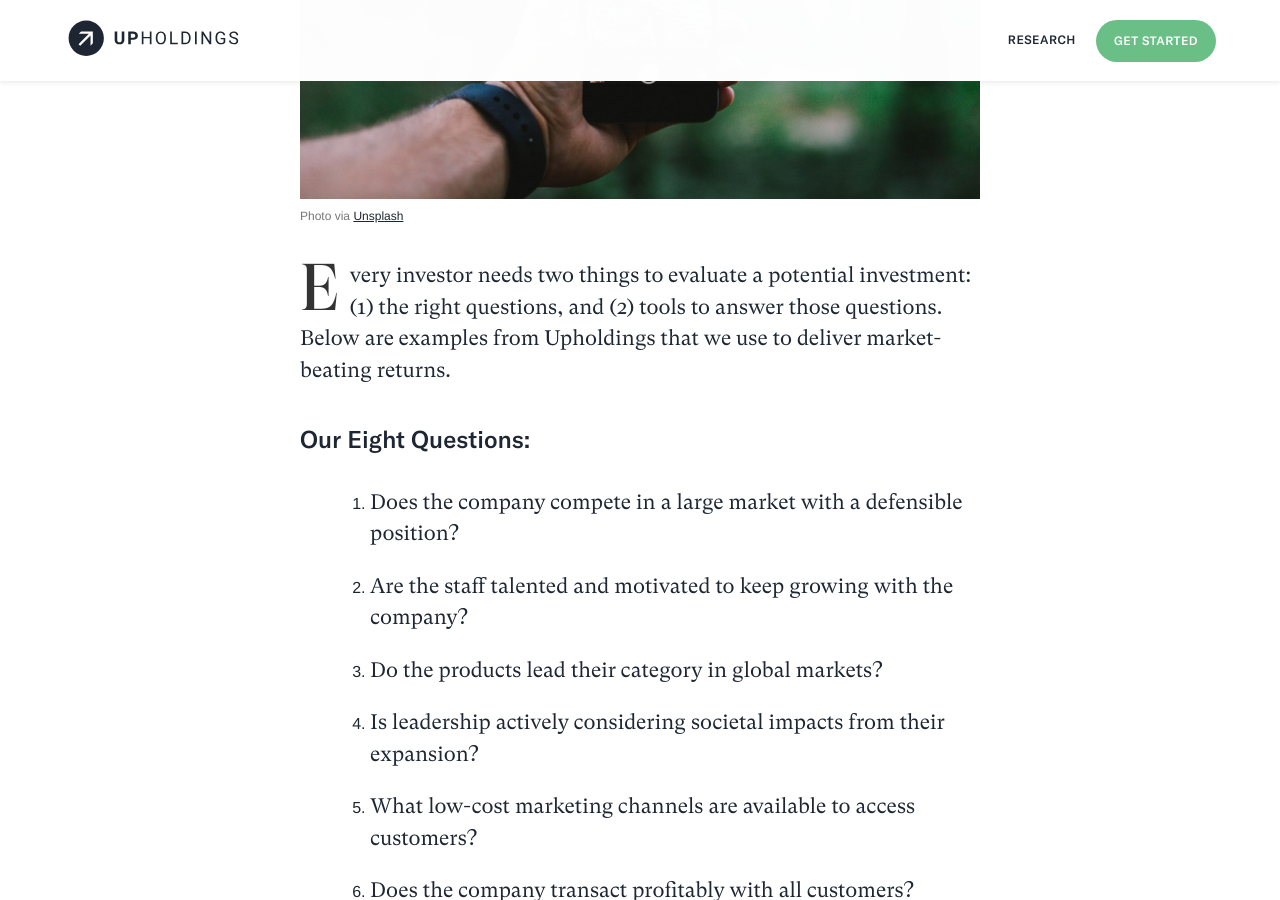
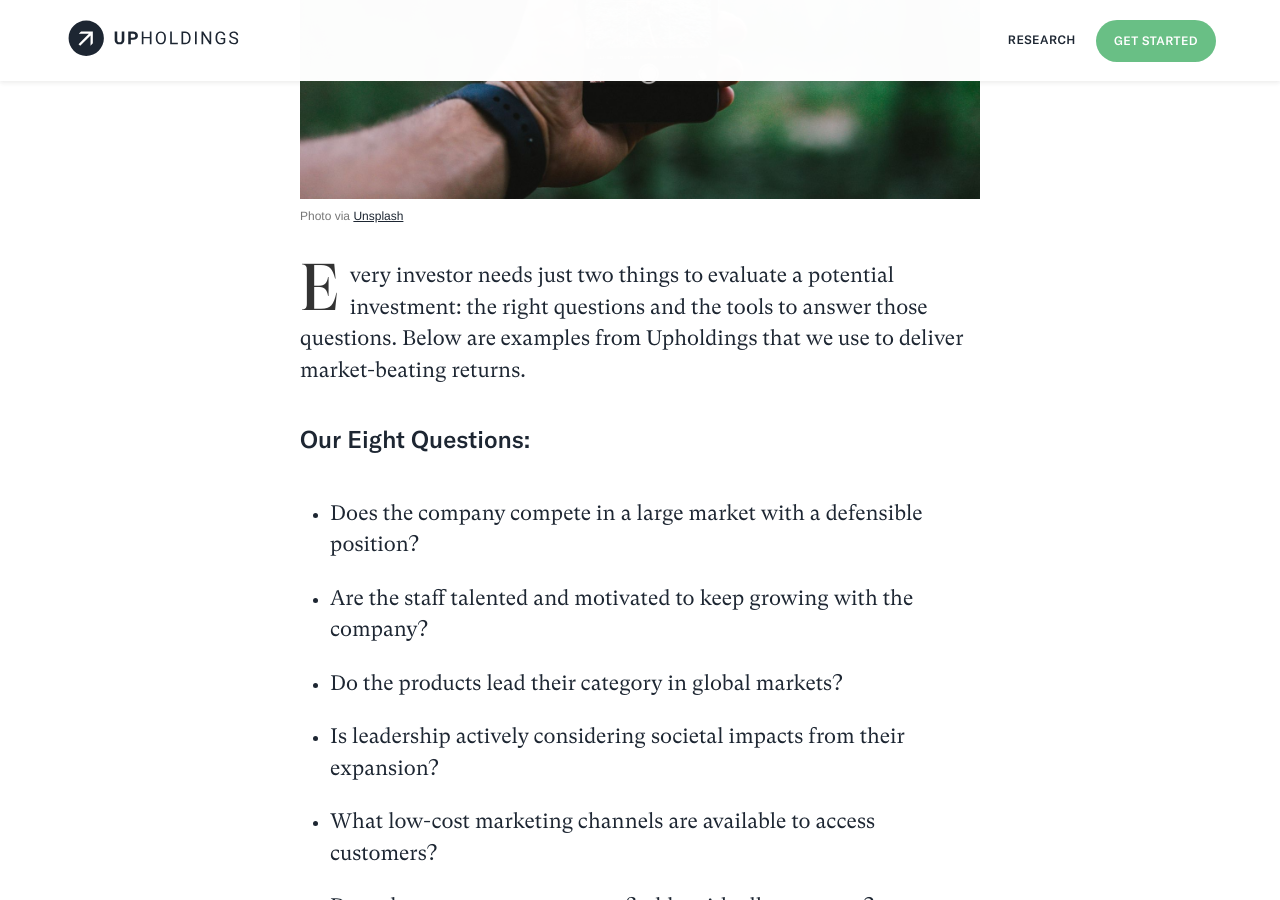
Before and after one commit to willanderson/Upholdings, a Jekyll site: the page built from _posts/2020-01-20-finding-the-next-apple.markdown, in a window 1280 px wide and 900 px high, scrolled down 654 px. Built offline with Jekyll 4.4.1, drawn with Linux system fonts in a browser that asks for light colours; nearby versions of some CDN libraries; some web fonts are replaced; comment, search, counter and statistics services are not loaded.

Commit message:
Updated Finding The Next Apple

```diff
--- a/_posts/2020-01-20-finding-the-next-apple.markdown
+++ b/_posts/2020-01-20-finding-the-next-apple.markdown
@@ -3,37 +3,37 @@ title: Find the Next Apple
 date: 2020-01-20 21:46:00 Z
 categories:
 - Insights
+footer: small
 summary: A $1,000 investment in Apple 20 years ago is worth $87,000 today. Online
   tools have made it easier than ever to help find the next multi-decade stock market
   winner.
 image: "/uploads/more%20apple.jpeg"
-alt: Apple is the best growth investment
 credit:
 - Unsplash
 - https://unsplash.com/
+alt: Apple is the best growth investment
 layout: post
-footer: small
 ---
 
-Every investor needs two things to evaluate a potential investment: (1) the right questions, and (2) tools to answer those questions. Below are examples from Upholdings that we use to deliver market-beating returns.
+Every investor needs just two things to evaluate a potential investment: the right questions and the tools to answer those questions. Below are examples from Upholdings that we use to deliver market-beating returns.
 
 ## **Our Eight Questions:**
 
-1. Does the company compete in a **large market** with a defensible position?
+* Does the company compete in a **large market** with a defensible position?
 
-2. Are the staff **talented and motivated** to keep growing with the company?
+* Are the staff **talented and motivated** to keep growing with the company?
 
-3. Do the products **lead their category** in global markets?
+* Do the products **lead their category** in global markets?
 
-4. Is leadership actively considering **societal impacts** from their expansion?
+* Is leadership actively considering **societal impacts** from their expansion?
 
-5. What **low-cost marketing channels** are available to access customers?
+* What **low-cost marketing channels** are available to access customers?
 
-6. Does the company **transact profitably** with all customers?
+* Does the company **transact profitably** with all customers?
 
-7. How does the team transform profits into **shareholder value**?
+* How does the team transform profits into **shareholder value**?
 
-8. Are shares available at a **clear discount** to the company’s potential?
+* Are shares available at a **clear discount** to the company’s potential?
 
 Company-released financial statements and reports are an excellent place to start. But to figure out if it's a once-in-a-lifetime investment, we have to go a step further.
 
@@ -41,15 +41,15 @@ Company-released financial statements and reports are an excellent place to star
 
 With modern tools, we can use a whole lot more than company-released statistics to evaluate investments. Here are some examples:
 
-1. **LinkedIn Premium:** see the number of employees by function at a company. Are they hiring salespeople to grow revenue, or hiring engineers to invest in new products?
+* **LinkedIn Premium:** see the number of employees by function at a company. Are they hiring salespeople to grow revenue, or hiring engineers to invest in new products?
 
-2. **appfigures:** track the number of ratings that apps are receiving each month in the Apple and Android stores. How popular is the app and are its ratings improving over time?
+* **appfigures:** track the number of ratings that apps are receiving each month in the Apple and Android stores. How popular is the app and are its ratings improving over time?
 
-3. **Seeking Alpha:** read management transcripts from conferences and quarterly calls to see how insiders are running the company. Are they prioritizing the right growth initiatives?
+* **Seeking Alpha:** read management transcripts from conferences and quarterly calls to see how insiders are running the company. Are they prioritizing the right growth initiatives?
 
-4. **Former Employees:** connect with someone on LinkedIn that works in the same industry as your target investment. What do they think about the business?
+* **Former Employees:** connect with someone on LinkedIn that works in the same industry as your target investment. What do they think about the business?
 
-5. **Google Alerts:** receive a daily digest on all the news around a specific company. Are customers raving or complaining about it? How do world events affect the business?
+* **Google Alerts:** receive a daily digest on all the news around a specific company. Are customers raving or complaining about it? How do world events affect the business?
 
 The web has made it easier than ever to find answers. After you find a great company, the next challenge is to be patient enough to wait for the market to offer a price that just can’t be beat.
 
```
